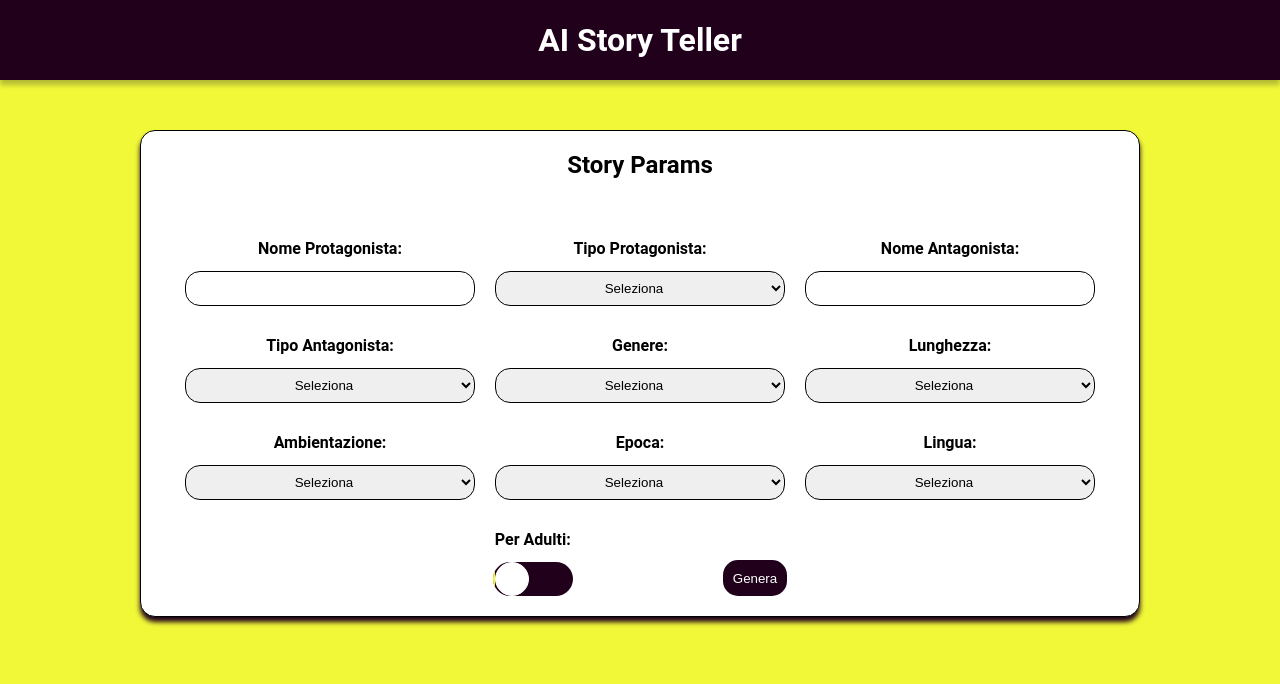
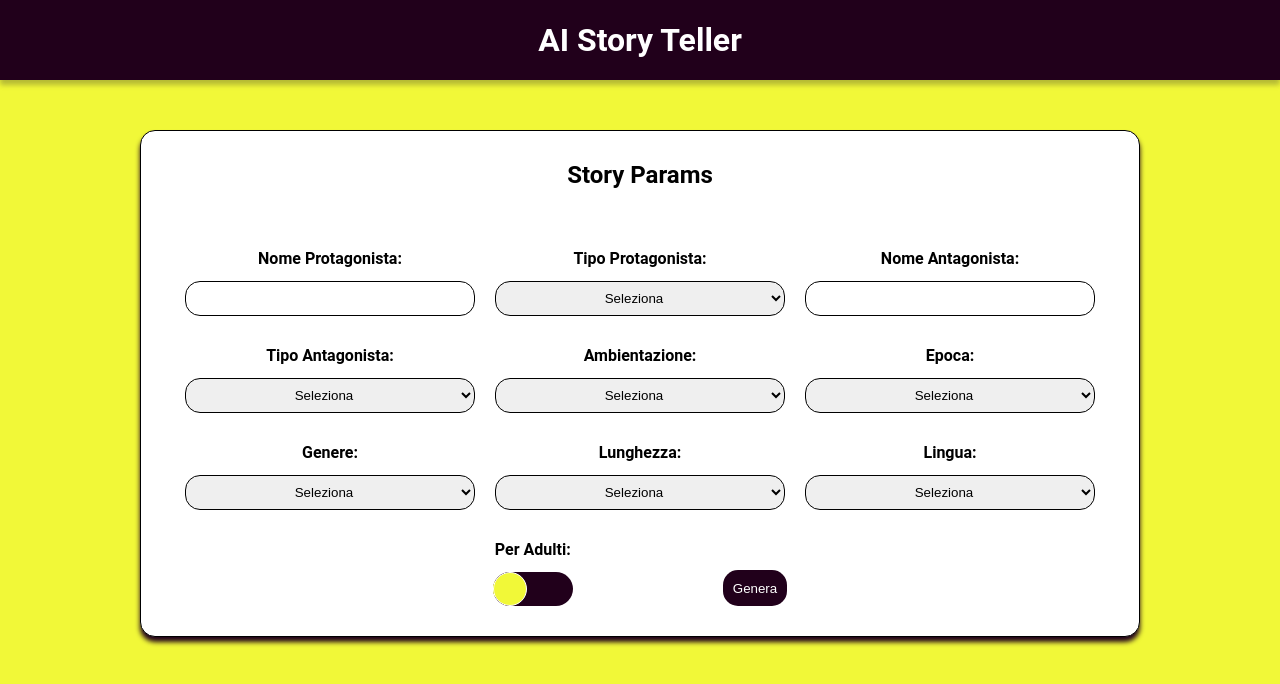
Before and after one commit to Maryscib1997/ai-generative-art, a Next.js app: page / in a window 1280 px wide. Shown: the top 684 px of the page. Built offline with nearby package versions, Linux system fonts and the light colour scheme.

Commit message:
titolo generato

```diff
--- a/src/components/Atoms/Switch/Switch.module.scss
+++ b/src/components/Atoms/Switch/Switch.module.scss
@@ -32,9 +32,8 @@
     height: 34px;
     border: 1px solid var(--color-0);
     border-radius: 50%;
-    left: 2px;
-    background-color: var(--color-0);
-    transition: all 0.2s ease;
+    background-color: var(--color-80);
+    transition: all 0.1s ease;
     z-index: 10;
 }
 
--- a/src/components/Organism/WindowBox/WindowBox.module.scss
+++ b/src/components/Organism/WindowBox/WindowBox.module.scss
@@ -3,7 +3,7 @@
     max-width: 1000px;
     justify-content: space-between;
     margin: auto;
-    padding: 20px;
+    padding: 30px;
     box-shadow: 0px 5px 5px var(--color-20);
     border: 1px solid var(--color-100);
     border-radius: 15px;
--- a/src/pages/index.tsx
+++ b/src/pages/index.tsx
@@ -27,7 +27,7 @@ const tipoOpzioni = [
   { label: 'Animale', value: 'animal' },
 ];
 
-//Opzioni di ambientazione
+// Opzioni di ambientazione
 const ambientazioneOpzioni = [
   { label: 'Città', value: 'città' },
   { label: 'Foresta', value: 'foresta' },
@@ -39,7 +39,7 @@ const ambientazioneOpzioni = [
   { label: 'Scuola', value: 'scuola' },
   { label: 'Università', value: 'università' },
   { label: 'Lavoro', value: 'lavoro' },
-]
+];
 
 const tempoOpzioni = [
   { label: 'Passato', value: 'past' },
@@ -73,6 +73,7 @@ export default function Home() {
   const [error, setError] = useState(false);
   const [response, setResponse] = useState("");
   const [isPlaying, setIsPlaying] = useState(false);
+  const [title, setTitle] = useState(""); // Stato per il titolo
 
   const handleGenerate = async () => {
     setLoading(true);
@@ -113,21 +114,49 @@ export default function Home() {
             )[0]?.content?.parts[0]?.text || "Nessun contenuto generato.";
 
             setResponse(output);
+            const title = generateTitle(output); // Genera il titolo
+            setTitle(title); // Memorizza il titolo nello stato
           } else {
             setResponse("Nessun contenuto generato.");
+            setTitle("Titolo non disponibile");
           }
         } else {
           setResponse("Per favore, compila tutti i campi.");
+          setTitle("Titolo non disponibile");
         }
       }
-
     } catch (e) {
       console.error("Errore durante la generazione del contenuto:", e);
       setError(true);
+      setTitle("Titolo non disponibile");
     } finally {
       setLoading(false);
     }
-  }
+  };
+
+  const generateTitle = (text: string): string => {
+    // Verifica che `text` sia una stringa valida
+    if (typeof text !== 'string') {
+      return 'Titolo generato';
+    }
+
+    // Rimuove spazi all'inizio e alla fine della stringa e la suddivide in frasi
+    const sentences = text.trim().split('.');
+
+    // Controlla se ci sono frasi nella stringa
+    if (sentences.length > 0) {
+      // Prende la prima frase e la suddivide in parole
+      const firstSentence = sentences[0].trim();
+      const words = firstSentence.split(' ');
+
+      // Restituisce le prime 5 parole come titolo
+      return words.slice(0, 5).join(' ') + (words.length > 5 ? '...' : '');
+    }
+
+    // Se non ci sono frasi, restituisce un titolo predefinito
+    return 'Titolo generato';
+  };
+
 
   const handleVoice = () => {
     const utterance = new SpeechSynthesisUtterance(response);
@@ -203,6 +232,16 @@ export default function Home() {
                 />
               )}
               <SelectBox
+                label="Ambientazione:"
+                list={ambientazioneOpzioni}
+                setAction={setAmbientazione}
+              />
+                  <SelectBox
+              label="Epoca:"
+              list={tempoOpzioni}
+              setAction={setTempo}
+              />
+              <SelectBox
                 label="Genere:"
                 list={listaGeneri}
                 setAction={setGenere}
@@ -211,16 +250,6 @@ export default function Home() {
                 label="Lunghezza:"
                 list={durataOpzioni}
                 setAction={setDurata}
-              />
-               <SelectBox
-                label="Ambientazione:"
-                list={ambientazioneOpzioni}
-                setAction={setAmbientazione}
-              />
-              <SelectBox
-              label="Epoca:"
-              list={tempoOpzioni}
-              setAction={setTempo}
               />
               <SelectBox
                 label="Lingua:"
@@ -259,6 +288,9 @@ export default function Home() {
                 <button onClick={handleVoice}
                 className={style.customButton}> Racconta </button>
       )}
+              <div className={style.title}>
+                <h2>{title}</h2> {/* Visualizza il titolo */}
+              </div>
     </div>
     {response}
   </div>
--- a/src/styles/Home.module.css
+++ b/src/styles/Home.module.css
@@ -52,14 +52,14 @@
   opacity: 0.5;
 }
 
-
 .result {
-  margin-top: 60px;
+  padding: 20px;
   box-shadow: none;
   text-align: left;
-  width: 95%;
-  margin-top: 30px;
-  margin: 30px;
+  width: 100%;
+  line-height: 1.8;
+  hyphens: auto; /* Abilita la sillabazione */
+  word-break: break-word; /* Gestisci le parole lunghe */
 }
 
 .loading {
```
Also changed, not shown: 1 other file (tests, documents, lock files or other folders).
